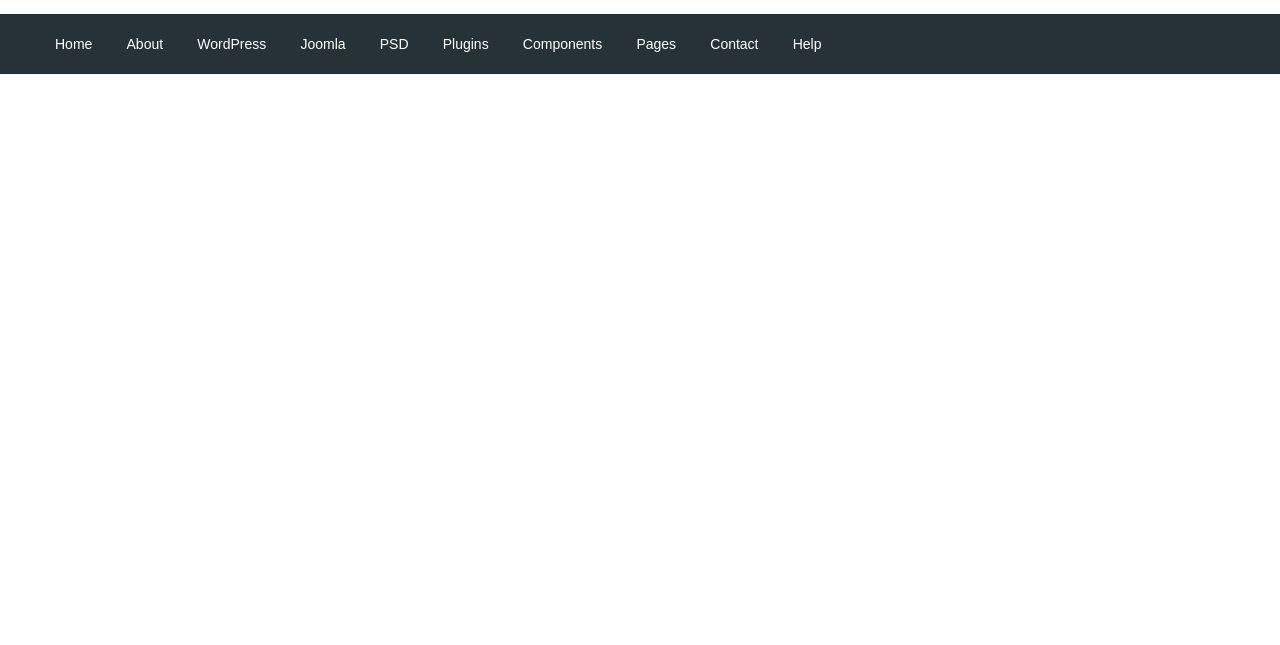
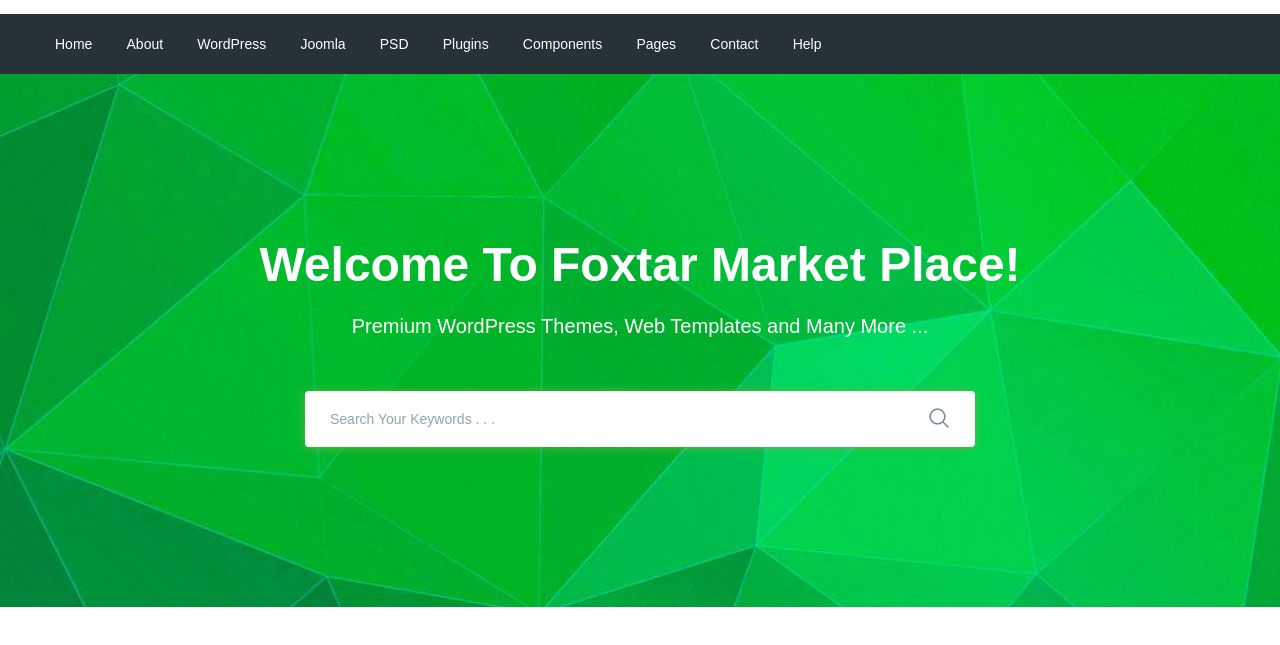
Before and after one commit to Andrii-Maievskiy/Modern, a website: page app/index.html in a window 1280 px wide. Shown: the part 77-722 px from the top of the page. Drawn offline with nearby package versions, Linux system fonts and the light colour scheme; files that its build step writes are made by us from their sources.

Commit message:
added search

```diff
--- a/app/index.html
+++ b/app/index.html
@@ -100,6 +100,23 @@
         </div>
     </header>
 
+    <section class="search" style="background-image: url(../images/Search-bg.jpg);">
+        <div class="container">
+            <div class="search__inner">
+                <div class="search__inner-title">Welcome To Foxtar Market Place!</div>
+                <div class="search__inner-text">Premium WordPress Themes, Web Templates and Many More ...</div>
+                <div class="search__inner-form">
+                    <form action="">
+                        <input type="text" placeholder="Search Your Keywords . . ." required>
+                        <button type="submit">
+                            <img src="images/icons/search.png" alt="">
+                        </button>
+                    </form>
+                </div>
+            </div>
+        </div>
+    </section>
+
 
 
     <script src="https://ajax.googleapis.com/ajax/libs/jquery/3.6.0/jquery.min.js"></script>
--- a/app/scss/style.scss
+++ b/app/scss/style.scss
@@ -94,3 +94,57 @@
     font-size: 14px;
 }
 }
+
+.search {
+    background-repeat: no-repeat;
+    background-size: cover;
+    background-position: center;
+    min-height: 533px;
+}
+
+.search__inner {
+    padding: 155px 0 100px;
+    color: #fff;
+    text-align: center;
+    &-title {
+        margin-bottom: 10px;
+        font-size: 48px;
+        line-height: 72px;
+        font-weight: 700;
+    }
+    &-text{
+        margin-bottom: 50px;
+        font-size: 20px;
+        line-height: 30px;
+        font-weight: 500;
+    }
+
+    &-form {
+        max-width: 670px;
+        margin: 0 auto;
+        position: relative;
+        input {
+            display: block;
+            width: 100%;
+            border-radius: 4px;
+            height: 56px;
+            border: none;
+            box-shadow: 0px 1px 10px 0px rgba(124, 178, 64, 0.75);
+            font-size: 14px;
+            font-weight: 500;
+            padding-left: 25px;
+            padding-right: 60px;
+            &::placeholder {
+                color: #90a4ae;
+                font-weight: 500;
+            }
+        }
+        button {
+            position: absolute;
+            border: none;
+            background-color: transparent;
+            right: 20px;
+            top: 16px;
+        }
+    }
+}
```
Also changed, not shown: app/css/style.min.css, app/images/Search-bg.jpg (added), app/images/icons/search.png (added).
